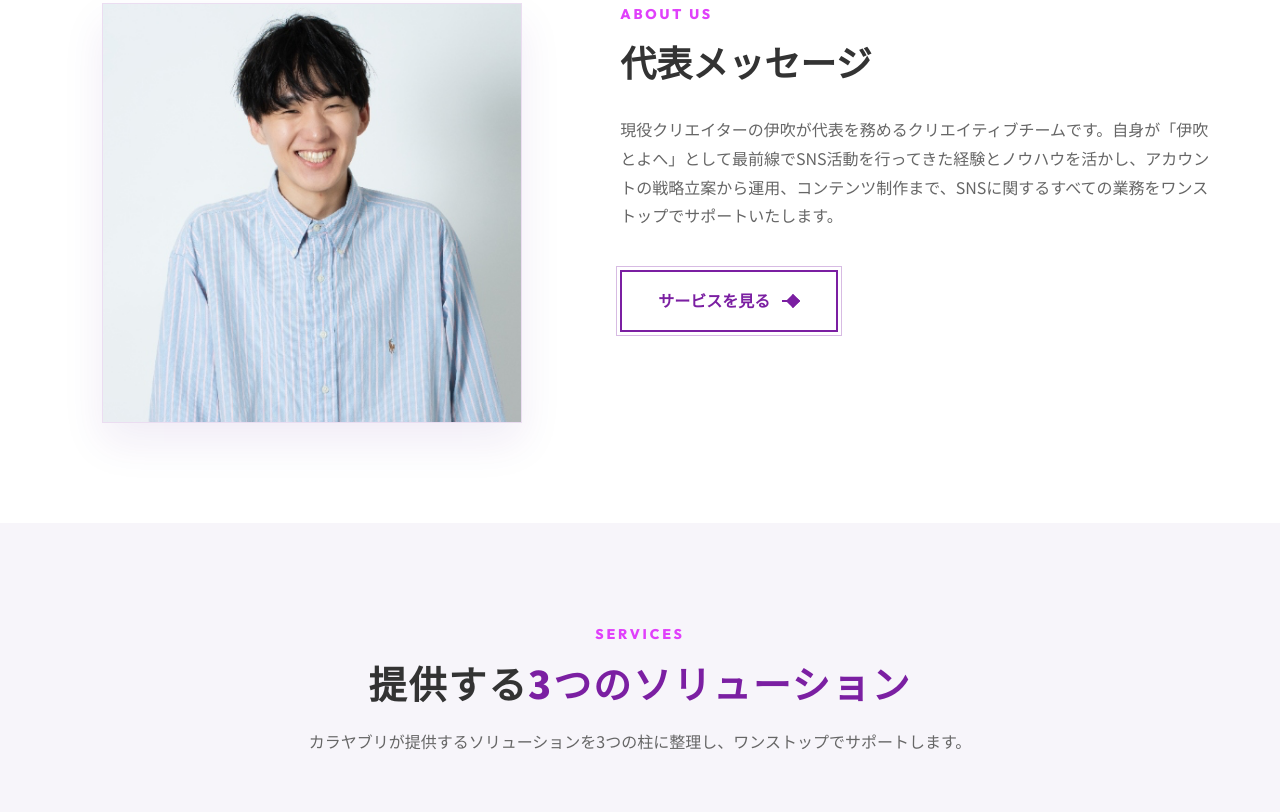
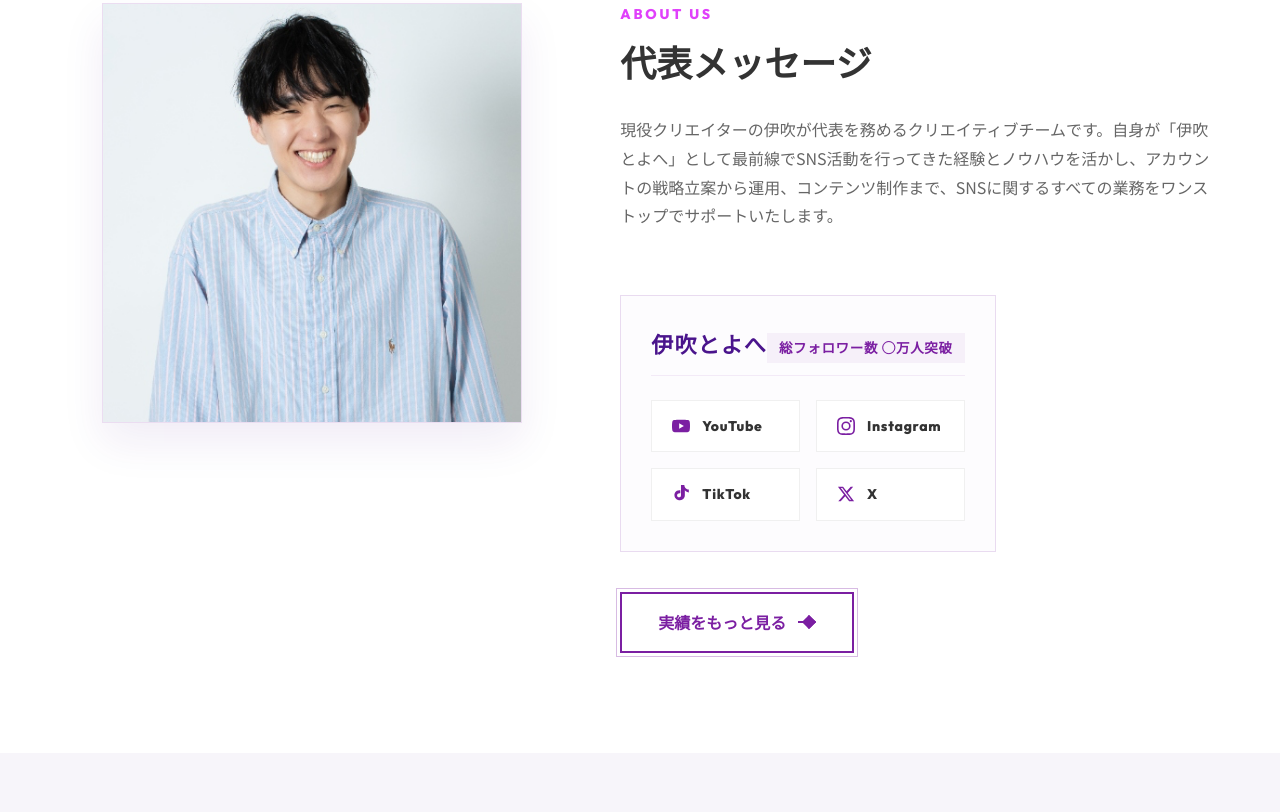
Before and after one commit to hiepitaui9-sys/karayaburi_hp, a plain HTML site: page index.html in a window 1280 px wide. Shown: the part 897-1709 px from the top of the page. Drawn offline with Linux system fonts and the light colour scheme; a web font is replaced by a local one.

Commit message:
feat: add creator intro card and works link button under representative message on HOME

```diff
--- a/css/pages.css
+++ b/css/pages.css
@@ -1939,3 +1939,108 @@ body.overflow-hidden {
     font-size: 28px;
   }
 }
+
+/* ==========================================
+   HOME 代表メッセージ下部 アカウント紹介エリア
+   ========================================== */
+.creator-intro-box {
+  margin-top: 35px;
+  margin-bottom: 30px;
+  border: 1px solid rgba(123, 31, 162, 0.15);
+  background-color: rgba(123, 31, 162, 0.01);
+  padding: 30px;
+  text-align: left; /* 親要素のセンター寄せの影響をリセット */
+  transition: var(--transition-smooth);
+}
+
+.creator-intro-box:hover {
+  border-color: var(--primary-color);
+  box-shadow: 0 10px 30px rgba(123, 31, 162, 0.05);
+}
+
+.creator-header {
+  display: flex;
+  justify-content: space-between;
+  align-items: baseline;
+  margin-bottom: 24px;
+  border-bottom: 1px solid rgba(123, 31, 162, 0.08);
+  padding-bottom: 12px;
+}
+
+.creator-name {
+  font-size: 22px;
+  font-weight: 800;
+  color: var(--primary-dark);
+  letter-spacing: 0.05em;
+}
+
+.creator-stats {
+  font-size: 13.5px;
+  font-weight: 700;
+  color: var(--primary-color);
+  background-color: rgba(123, 31, 162, 0.05);
+  padding: 4px 12px;
+  letter-spacing: 0.05em;
+}
+
+.creator-sns-links {
+  display: grid;
+  grid-template-columns: repeat(2, 1fr);
+  gap: 16px;
+}
+
+.creator-sns-link {
+  display: flex;
+  align-items: center;
+  gap: 12px;
+  padding: 14px 20px;
+  background-color: var(--base-color);
+  border: 1px solid rgba(0, 0, 0, 0.06);
+  transition: var(--transition-smooth);
+}
+
+.creator-sns-link .sns-icon {
+  width: 18px;
+  height: 18px;
+  fill: var(--primary-color);
+  transition: var(--transition-smooth);
+}
+
+.creator-sns-link span {
+  font-family: var(--font-en);
+  font-size: 14px;
+  font-weight: 700;
+  color: var(--text-dark);
+  letter-spacing: 0.05em;
+}
+
+.creator-sns-link:hover {
+  border-color: var(--accent-color);
+  background-color: rgba(224, 64, 251, 0.02);
+  transform: translateY(-2px);
+}
+
+.creator-sns-link:hover .sns-icon {
+  fill: var(--accent-color);
+  transform: scale(1.1);
+}
+
+.creator-sns-link:hover span {
+  color: var(--primary-dark);
+}
+
+@media (max-width: 600px) {
+  .creator-intro-box {
+    padding: 20px;
+    margin-top: 25px;
+  }
+  .creator-header {
+    flex-direction: column;
+    gap: 10px;
+    align-items: flex-start;
+  }
+  .creator-sns-links {
+    grid-template-columns: 1fr;
+    gap: 12px;
+  }
+}
--- a/index.html
+++ b/index.html
@@ -94,9 +94,36 @@
           <p class="about-msg-text">
             現役クリエイターの伊吹が代表を務めるクリエイティブチームです。自身が「伊吹とよへ」として最前線でSNS活動を行ってきた経験とノウハウを活かし、アカウントの戦略立案から運用、コンテンツ制作まで、SNSに関するすべての業務をワンストップでサポートいたします。
           </p>
+          <!-- Creator Account Intro -->
+          <div class="creator-intro-box">
+            <div class="creator-header">
+              <span class="creator-name">伊吹とよへ</span>
+              <span class="creator-stats">総フォロワー数 ◯万人突破</span>
+            </div>
+            <div class="creator-sns-links">
+              <a href="https://www.youtube.com/@ibukitoyohe" target="_blank" class="creator-sns-link">
+                <svg viewBox="0 0 24 24" class="sns-icon"><path d="M23.498 6.163a3.003 3.003 0 00-2.11-2.11C19.518 3.545 12 3.545 12 3.545s-7.518 0-9.388.508a3.003 3.003 0 00-2.11 2.11C0 8.033 0 12 0 12s0 3.967.502 5.837a3.003 3.003 0 002.11 2.11c1.87.508 9.388.508 9.388.508s7.518 0 9.388-.508a3.003 3.003 0 002.11-2.11C24 15.967 24 12 24 12s0-3.967-.502-5.837zM9.545 15.568V8.432L15.818 12l-6.273 3.568z"/></svg>
+                <span>YouTube</span>
+              </a>
+              <a href="https://www.instagram.com/ibukitoyohe0709/" target="_blank" class="creator-sns-link">
+                <svg viewBox="0 0 24 24" class="sns-icon"><path d="M12 2.163c3.204 0 3.584.012 4.85.07 3.252.148 4.771 1.691 4.919 4.919.058 1.265.069 1.645.069 4.849 0 3.205-.012 3.584-.069 4.849-.149 3.225-1.664 4.771-4.919 4.919-1.266.058-1.644.07-4.85.07-3.204 0-3.584-.012-4.849-.07-3.26-.149-4.771-1.699-4.919-4.92-.058-1.265-.07-1.644-.07-4.849 0-3.204.013-3.583.07-4.849.149-3.227 1.664-4.771 4.919-4.919 1.266-.057 1.645-.069 4.849-.069zM12 0C8.741 0 8.333.014 7.053.072 2.695.272.273 2.69.073 7.051.014 8.333 0 8.741 0 12c0 3.259.014 3.668.072 4.948.2 4.358 2.618 6.78 6.98 6.98 1.281.058 1.689.072 4.948.072 3.259 0 3.668-.014 4.948-.072 4.354-.2 6.782-2.618 6.979-6.98.059-1.28.073-1.689.073-4.948 0-3.259-.014-3.667-.072-4.947-.196-4.354-2.617-6.78-6.979-6.98C15.668.014 15.259 0 12 0zm0 5.838a6.162 6.162 0 100 12.324 6.162 6.162 0 000-12.324zM12 16a4 4 0 110-8 4 4 0 010 8zm6.406-11.845a1.44 1.44 0 100 2.881 1.44 1.44 0 000-2.881z"/></svg>
+                <span>Instagram</span>
+              </a>
+              <a href="https://www.tiktok.com/@ibukitoyohedayo" target="_blank" class="creator-sns-link">
+                <svg viewBox="0 0 24 24" class="sns-icon"><path d="M12.53.02C13.84 0 15.14.01 16.44 0c.08 1.53.63 3.09 1.75 4.17 1.12 1.11 2.7 1.62 4.24 1.79v4.03c-1.44-.17-2.81-.74-3.99-1.66-.49-.39-.94-.85-1.32-1.35v6.52c-.03 2.1-.94 4.22-2.63 5.48-1.78 1.34-4.23 1.71-6.39 1.04-2.31-.72-4.23-2.68-4.73-5.07-.6-2.83.67-5.91 3.12-7.29 1.4-.78 3.03-1.01 4.6-.68v4.07c-1.12-.39-2.39-.16-3.29.62-.84.72-1.18 1.89-.91 2.96.28 1.09 1.3 1.88 2.4 1.85 1.29.04 2.45-.89 2.62-2.17.07-.54.06-1.09.06-1.63V.02h.16z"/></svg>
+                <span>TikTok</span>
+              </a>
+              <a href="https://x.com/ibukitoyohedayo" target="_blank" class="creator-sns-link">
+                <svg viewBox="0 0 24 24" class="sns-icon"><path d="M18.244 2.25h3.308l-7.227 8.26 8.502 11.24H16.17l-5.214-6.817L4.99 21.75H1.68l7.73-8.835L1.254 2.25H8.08l4.713 6.231zm-1.161 17.52h1.833L7.084 4.126H5.117z"/></svg>
+                <span>X</span>
+              </a>
+            </div>
+          </div>
+
+          <!-- Button -->
           <div class="about-btn-wrap">
-            <a href="service.html" class="btn-yaburi">
-              <span>サービスを見る</span>
+            <a href="about.html#works" class="btn-yaburi">
+              <span>実績をもっと見る</span>
               <span class="arrow"></span>
             </a>
           </div>
```
